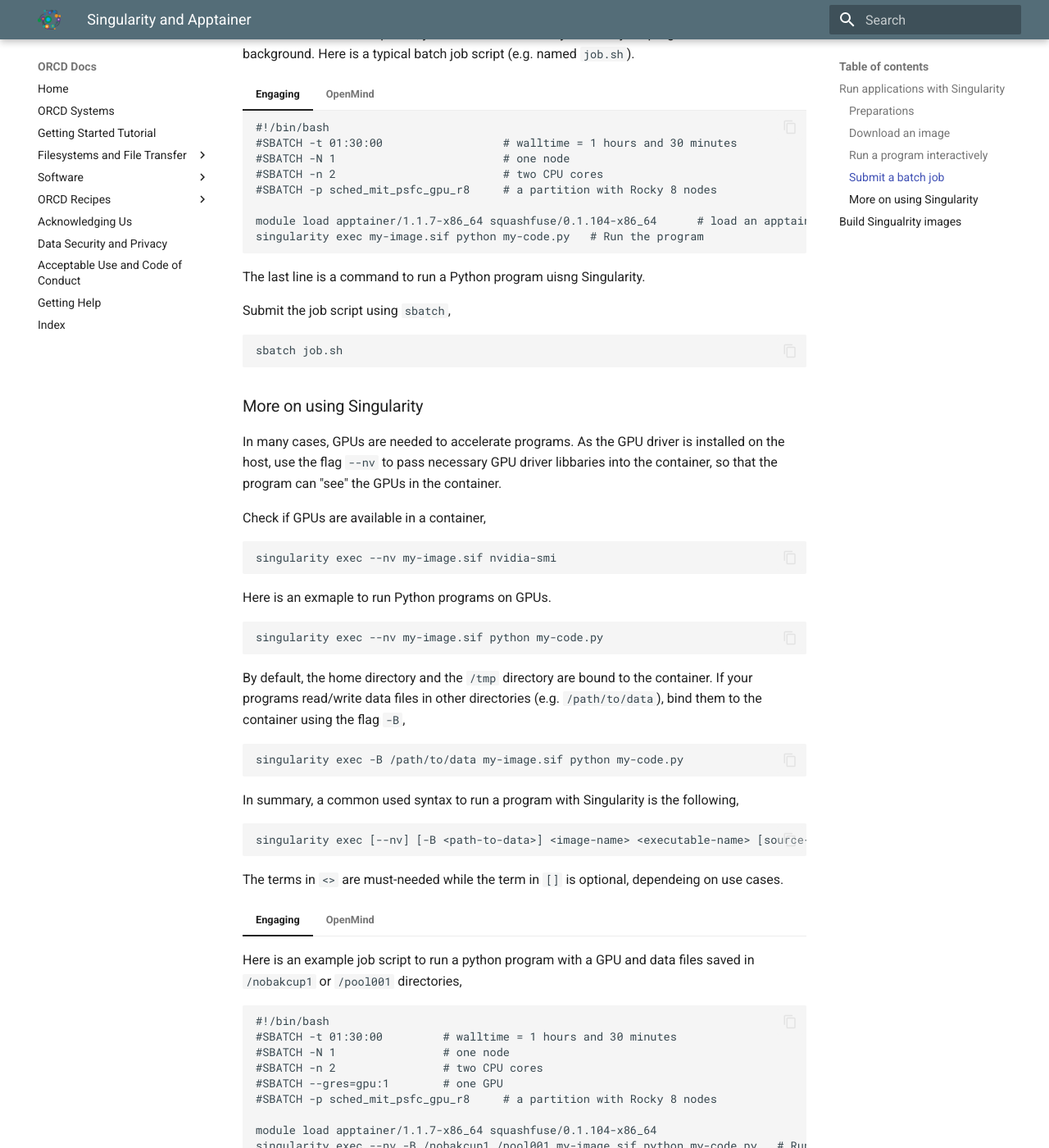
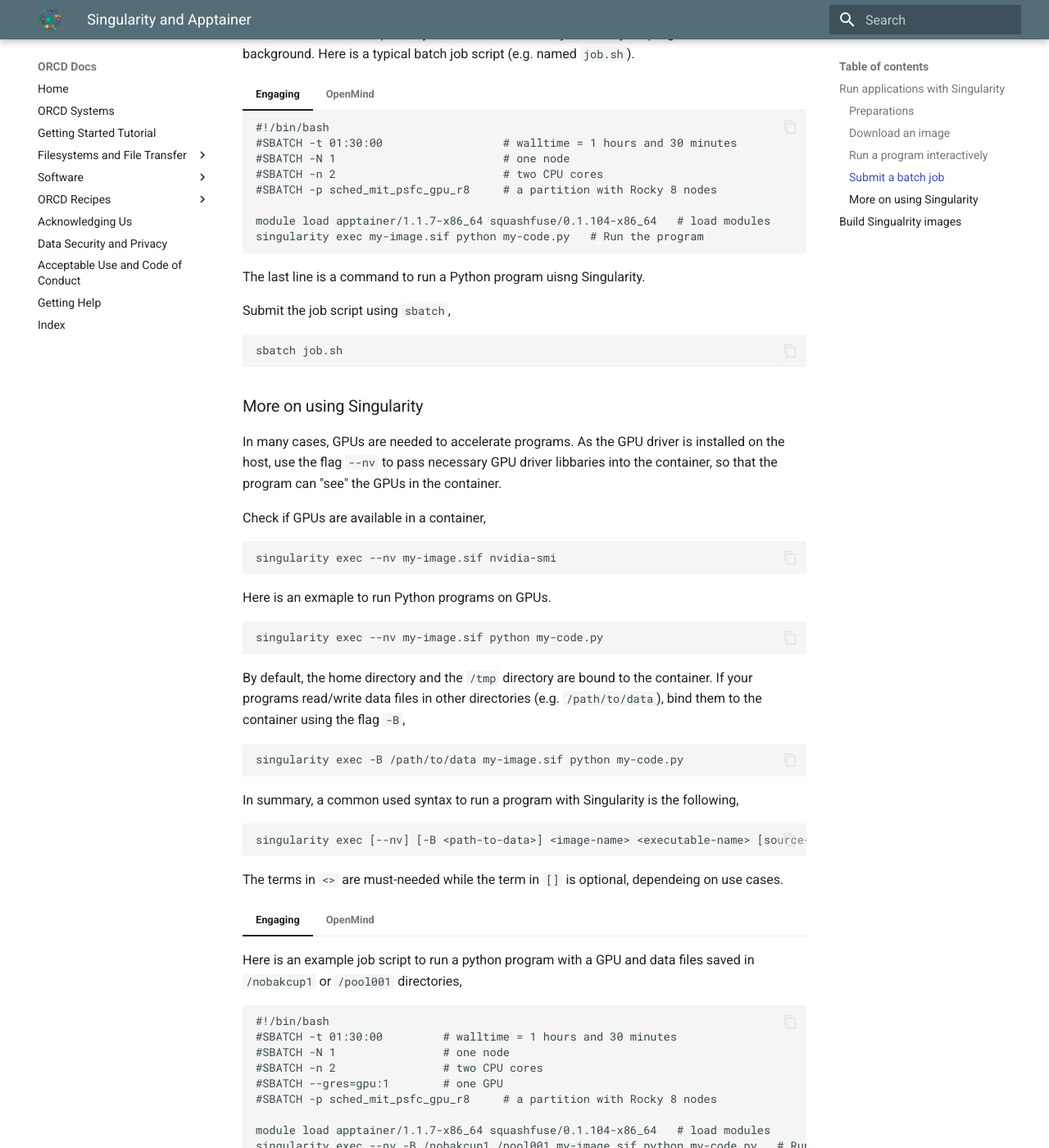
Before and after one commit to mit-orcd/orcd-docs-edit, an MkDocs documentation site: the page built from docs/software/apptainer.md, in a window 1280 px wide and 1400 px high, scrolled down 2666 px. Shown: the whole window at 82% size. Built offline with MkDocs 1.6.1 and Material for MkDocs 9.7.7, drawn with Linux system fonts in a browser that asks for light colours.

Commit message:
singularity

````diff
--- a/docs/software/apptainer.md
+++ b/docs/software/apptainer.md
@@ -117,7 +117,7 @@
      #SBATCH -n 2                         # two CPU cores
      #SBATCH -p sched_mit_psfc_gpu_r8     # a partition with Rocky 8 nodes
 
-     module load apptainer/1.1.7-x86_64 squashfuse/0.1.104-x86_64      # load an apptainer module
+     module load apptainer/1.1.7-x86_64 squashfuse/0.1.104-x86_64   # load modules
      singularity exec my-image.sif python my-code.py   # Run the program
      ```
 
@@ -177,7 +177,7 @@
      #SBATCH --gres=gpu:1        # one GPU
      #SBATCH -p sched_mit_psfc_gpu_r8     # a partition with Rocky 8 nodes
 
-     module load apptainer/1.1.7-x86_64 squashfuse/0.1.104-x86_64
+     module load apptainer/1.1.7-x86_64 squashfuse/0.1.104-x86_64   # load modules
      singularity exec --nv -B /nobakcup1,/pool001 my-image.sif python my-code.py   # Run the program
      ```
 
````
